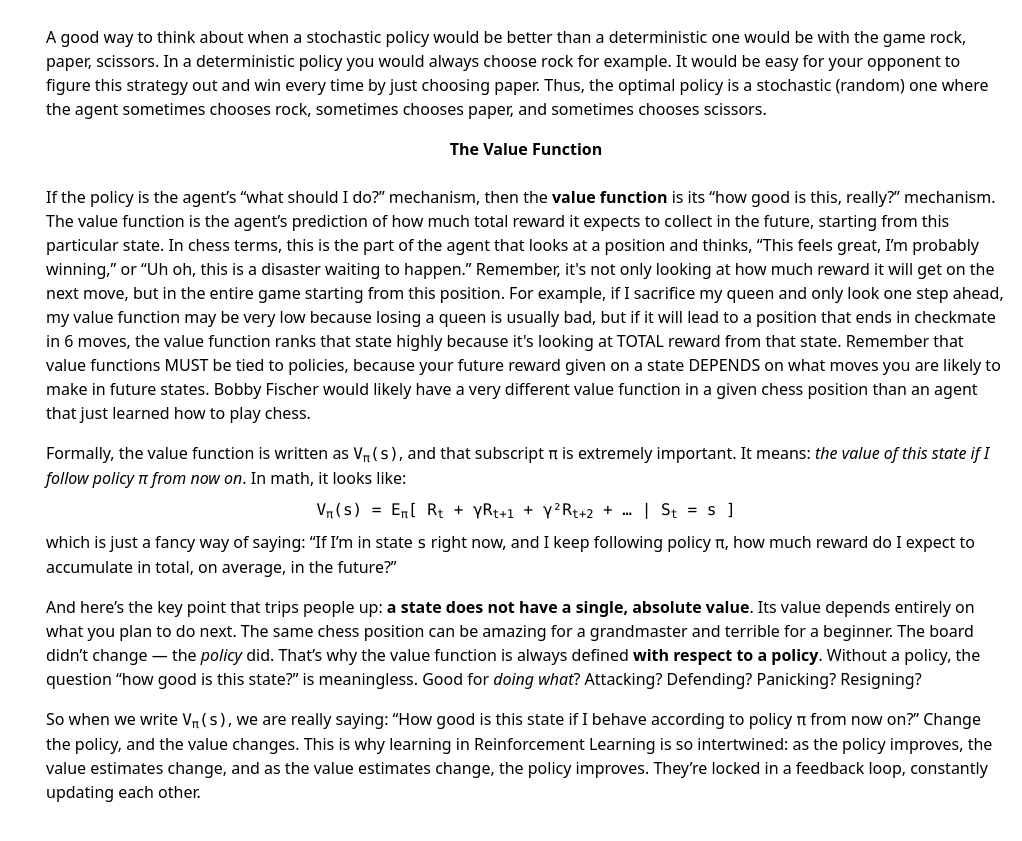
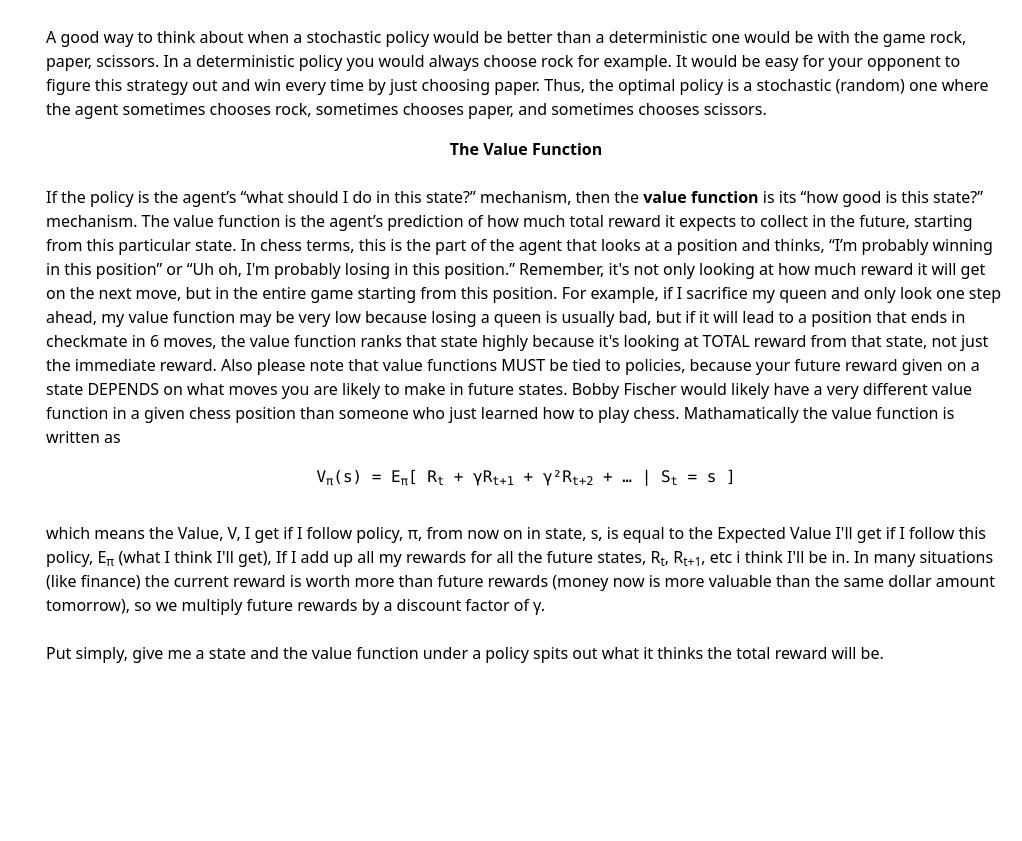
Before and after one commit to WilliamGiammona/learning-ai, a Next.js app: page /reinforcement-learning in a window 1280 px wide. Shown: the part 3100-3941 px from the top of the page, without its empty margins (258-1280 px from the left). After the commit the page ends 3861 px from the top, so only its background shows below. Built offline with nearby package versions, Linux system fonts and the light colour scheme.

Commit message:
continuing introduction

```diff
--- a/app/reinforcement-learning/page.tsx
+++ b/app/reinforcement-learning/page.tsx
@@ -365,72 +365,47 @@ export default function ReinforcementLearningPage() {
                 The Value Function
               </strong>
               <br />
-              If the policy is the agent’s “what should I do?” mechanism, then
-              the <strong>value function</strong> is its “how good is this,
-              really?” mechanism. The value function is the agent’s prediction
-              of how much total reward it expects to collect in the future,
-              starting from this particular state. In chess terms, this is the
-              part of the agent that looks at a position and thinks, “This feels
-              great, I’m probably winning,” or “Uh oh, this is a disaster
-              waiting to happen.” Remember, it's not only looking at how much
+              If the policy is the agent’s “what should I do in this state?”
+              mechanism, then the <strong>value function</strong> is its “how
+              good is this state?” mechanism. The value function is the agent’s
+              prediction of how much total reward it expects to collect in the
+              future, starting from this particular state. In chess terms, this
+              is the part of the agent that looks at a position and thinks, “I’m
+              probably winning in this position” or “Uh oh, I'm probably losing
+              in this position.” Remember, it's not only looking at how much
               reward it will get on the next move, but in the entire game
               starting from this position. For example, if I sacrifice my queen
               and only look one step ahead, my value function may be very low
               because losing a queen is usually bad, but if it will lead to a
               position that ends in checkmate in 6 moves, the value function
               ranks that state highly because it's looking at TOTAL reward from
-              that state. Remember that value functions MUST be tied to
-              policies, because your future reward given on a state DEPENDS on
-              what moves you are likely to make in future states. Bobby Fischer
-              would likely have a very different value function in a given chess
-              position than an agent that just learned how to play chess.
+              that state, not just the immediate reward. Also please note that
+              value functions MUST be tied to policies, because your future
+              reward given on a state DEPENDS on what moves you are likely to
+              make in future states. Bobby Fischer would likely have a very
+              different value function in a given chess position than someone
+              who just learned how to play chess. Mathamatically the value
+              function is written as{" "}
             </p>
 
             <p className="mb-4">
-              Formally, the value function is written as{" "}
-              <span className="font-mono">
-                V<sub>π</sub>(s)
-              </span>
-              , and that subscript <span className="font-mono">π</span> is
-              extremely important. It means:{" "}
-              <em>the value of this state if I follow policy π from now on</em>.
-              In math, it looks like:
-              <br />
               <span className="block text-center font-mono my-2">
                 V<sub>π</sub>(s) = E<sub>π</sub>[ R<sub>t</sub> + γR
                 <sub>t+1</sub> + γ²R<sub>t+2</sub> + … | S<sub>t</sub> = s ]
               </span>
-              which is just a fancy way of saying: “If I’m in state{" "}
-              <span className="font-mono">s</span> right now, and I keep
-              following policy <span className="font-mono">π</span>, how much
-              reward do I expect to accumulate in total, on average, in the
-              future?”
-            </p>
-
-            <p className="mb-4">
-              And here’s the key point that trips people up:{" "}
-              <strong>a state does not have a single, absolute value</strong>.
-              Its value depends entirely on what you plan to do next. The same
-              chess position can be amazing for a grandmaster and terrible for a
-              beginner. The board didn’t change — the <em>policy</em> did.
-              That’s why the value function is always defined{" "}
-              <strong>with respect to a policy</strong>. Without a policy, the
-              question “how good is this state?” is meaningless. Good for{" "}
-              <em>doing what</em>? Attacking? Defending? Panicking? Resigning?
-            </p>
-
-            <p className="mb-4">
-              So when we write{" "}
-              <span className="font-mono">
-                V<sub>π</sub>(s)
-              </span>
-              , we are really saying: “How good is this state if I behave
-              according to policy <span className="font-mono">π</span> from now
-              on?” Change the policy, and the value changes. This is why
-              learning in Reinforcement Learning is so intertwined: as the
-              policy improves, the value estimates change, and as the value
-              estimates change, the policy improves. They’re locked in a
-              feedback loop, constantly updating each other.
+              <br />
+              which means the Value, V, I get if I follow policy, π, from now on
+              in state, s, is equal to the Expected Value I'll get if I follow
+              this policy, E<sub>π</sub> (what I think I'll get), If I add up
+              all my rewards for all the future states, R<sub>t</sub>, R
+              <sub>t+1</sub>, etc i think I'll be in. In many situations (like
+              finance) the current reward is worth more than future rewards
+              (money now is more valuable than the same dollar amount tomorrow),
+              so we multiply future rewards by a discount factor of γ.
+              <br />
+              <br />
+              Put simply, give me a state and the value function under a policy
+              spits out what it thinks the total reward will be.
             </p>
           </section>
         </main>
```
